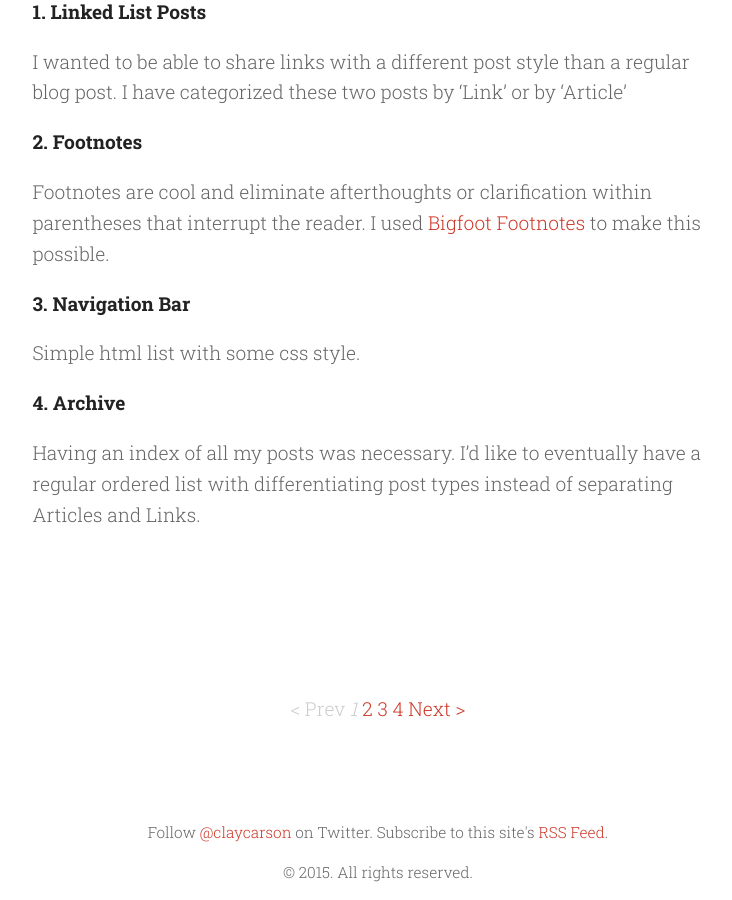
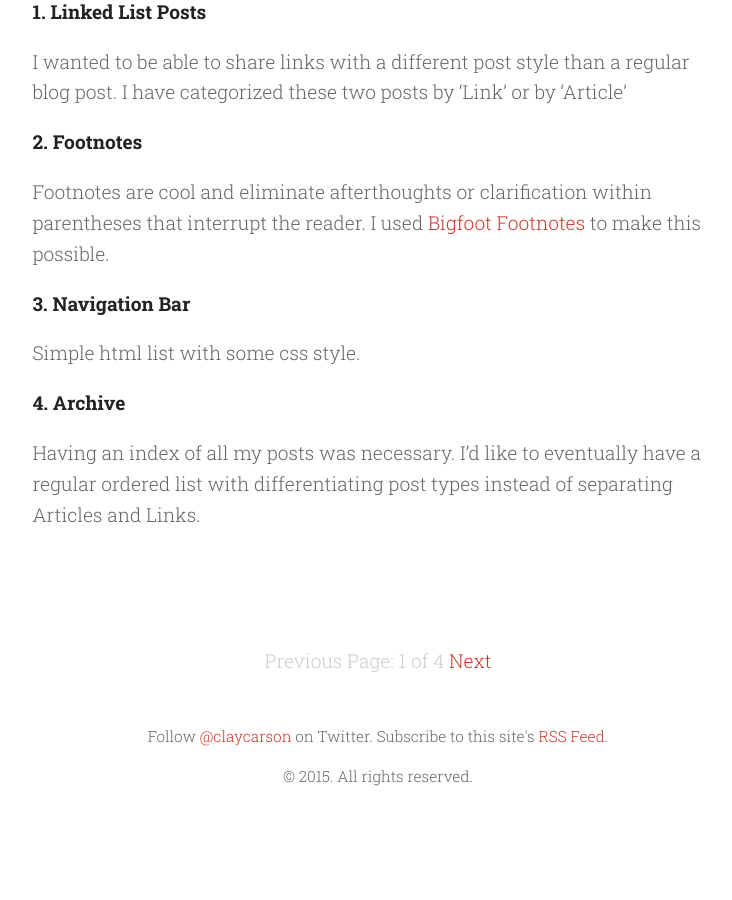
Before and after one commit to turnerthornton/turnerthornton.github.io, a Jekyll site: the page built from index.html, in a window 1280 px wide and 900 px high, scrolled down 6790 px. Shown: the whole window, without its empty margins (262-994 px from the left). Built offline with Jekyll 4.4.1, drawn with Linux system fonts in a browser that asks for light colours; the list of posts is cut into pages by our own code; after the commit the page ends 7594 px from its top, so only the background shows below that.

Commit message:
pagination

```diff
--- a/index.html
+++ b/index.html
@@ -19,29 +19,15 @@
 
 
 <div class="pagination">
-  {% if paginator.total_pages > 1 %}
-  <div class="pagination">
-    {% if paginator.previous_page %}
-      <a rel="prev" href="{{ paginator.previous_page_path | prepend: site.baseurl | replace: '//', '/' }}">< Prev</a>
-    {% else %}
-      <span>< Prev</span>
-    {% endif %}
-
-    {% for page in (1..paginator.total_pages) %}
-      {% if page == paginator.page %}
-        <em>{{ page }}</em>
-      {% elsif page == 1 %}
-
-      {% else %}
-        <a href="{{ site.paginate_path | prepend: site.baseurl | replace: '//', '/' | replace: ':num', page }}">{{ page }}</a>
-      {% endif %}
-    {% endfor %}
-
-    {% if paginator.next_page %}
-      <a rel="next" href="{{ paginator.next_page_path | prepend: site.baseurl | replace: '//', '/' }}">Next ></a>
-    {% else %}
-      <span>Next ></span>
-    {% endif %}
-  </div>
+  {% if paginator.previous_page %}
+    <a href="{{ paginator.previous_page_path }}" class="previous">Previous</a>
+  {% else %}
+    <span class="previous">Previous</span>
+  {% endif %}
+  <span class="page_number ">Page: {{ paginator.page }} of {{ paginator.total_pages }}</span>
+  {% if paginator.next_page %}
+    <a href="{{ paginator.next_page_path }}" class="next">Next</a>
+  {% else %}
+    <span class="next ">Next</span>
   {% endif %}
 </div>
```
